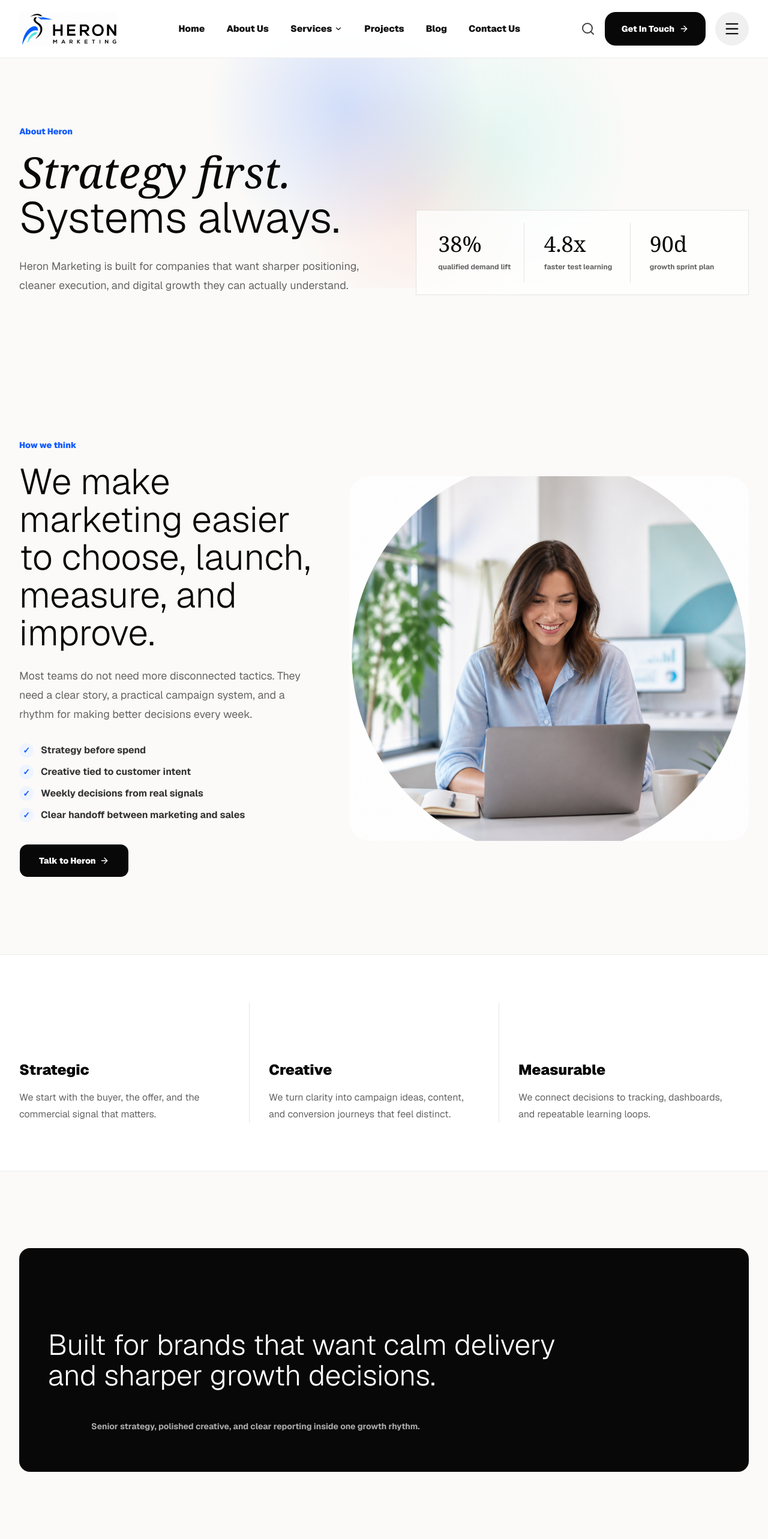
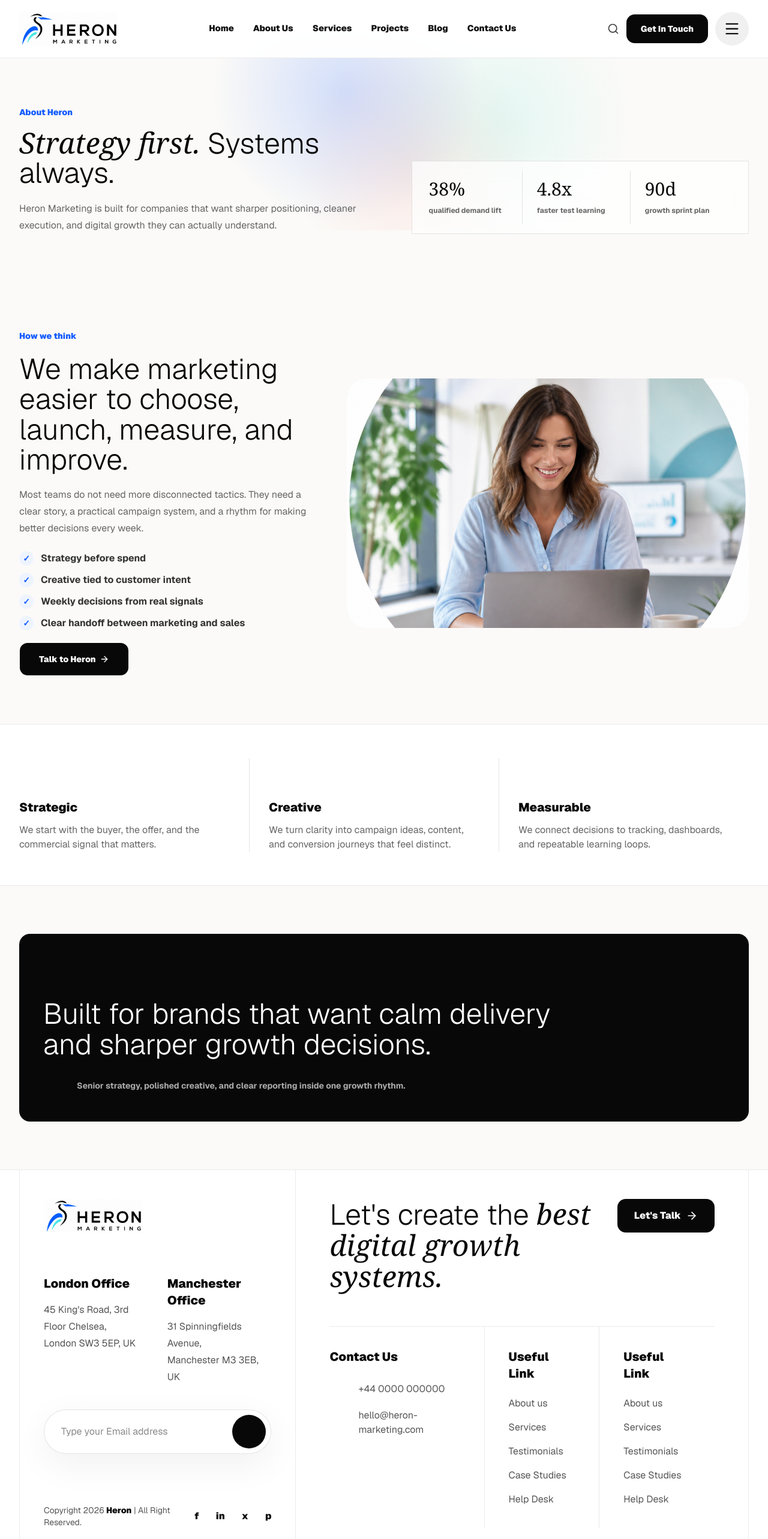
Before and after one commit to hammadi19/Heron, a Next.js app: page /about-us in a window 1280 px wide. Shown: the top 2566 px of the page at 60% size. Built offline with nearby package versions, Linux system fonts and the light colour scheme.

Commit message:
Compact site layout

```diff
--- a/app/about-us/page.tsx
+++ b/app/about-us/page.tsx
@@ -27,19 +27,19 @@ export default function AboutPage() {
         copy="Heron Marketing is built for companies that want sharper positioning, cleaner execution, and digital growth they can actually understand."
       />
 
-      <section className="px-5 py-24 sm:px-8 lg:py-32">
-        <div className="mx-auto grid max-w-[92rem] gap-12 lg:grid-cols-[0.86fr_1.14fr] lg:items-center">
+      <section className="px-5 py-16 sm:px-8 lg:py-20">
+        <div className="mx-auto grid max-w-[92rem] gap-10 lg:grid-cols-[0.86fr_1.14fr] lg:items-center">
           <div>
             <p className="text-sm font-black text-[#145cff]">How we think</p>
-            <h2 className="mt-5 text-5xl font-light leading-[1.05] tracking-normal sm:text-6xl">
+            <h2 className="mt-5 text-4xl font-light leading-[1.05] tracking-normal sm:text-5xl">
               We make marketing easier to choose, launch, measure, and improve.
             </h2>
-            <p className="mt-6 text-lg leading-8 text-[#666]">
+            <p className="mt-5 text-base leading-7 text-[#666]">
               Most teams do not need more disconnected tactics. They need a
               clear story, a practical campaign system, and a rhythm for making
               better decisions every week.
             </p>
-            <div className="mt-8 grid gap-3 font-bold text-[#333]">
+            <div className="mt-6 grid gap-3 font-bold text-[#333]">
               {["Strategy before spend", "Creative tied to customer intent", "Weekly decisions from real signals", "Clear handoff between marketing and sales"].map((item) => (
                 <p key={item} className="flex items-center gap-3">
                   <span className="grid size-6 shrink-0 place-items-center rounded-full bg-[#eef4ff] text-sm font-black text-[#145cff]">
@@ -49,39 +49,39 @@ export default function AboutPage() {
                 </p>
               ))}
             </div>
-            <Button asChild className="mt-9 h-14 rounded-xl bg-[#080808] px-8 font-black text-white hover:bg-[#145cff]">
+            <Button asChild className="mt-5 h-14 rounded-xl bg-[#080808] px-8 font-black text-white hover:bg-[#145cff]">
               <Link href="/contact-us">
                 Talk to Heron
                 <ArrowRight className="size-4" />
               </Link>
             </Button>
           </div>
-          <div className="relative min-h-[38rem] overflow-hidden rounded-[2rem] bg-[#e8edf2]">
+          <div className="relative min-h-[26rem] overflow-hidden rounded-[2rem] bg-[#e8edf2]">
             <Image src="/heron-hero-office.png" alt="Heron strategy team" fill sizes="(max-width: 1024px) 100vw, 50vw" className="object-cover" />
           </div>
         </div>
       </section>
 
-      <section className="border-y border-black/8 bg-white px-5 py-20 sm:px-8">
+      <section className="border-y border-black/8 bg-white px-5 py-14 sm:px-8">
         <div className="mx-auto grid max-w-[92rem] gap-8 md:grid-cols-3">
           {principles.map(([title, copy, Icon]) => (
             <article key={title as string} className="border-black/10 md:border-r md:pr-10 md:last:border-r-0">
-              <Icon className="size-16" />
-              <h3 className="mt-8 text-2xl font-black">{title as string}</h3>
-              <p className="mt-4 leading-7 text-[#666]">{copy as string}</p>
+              <Icon className="size-12" />
+              <h3 className="mt-5 text-xl font-black">{title as string}</h3>
+              <p className="mt-3 leading-6 text-[#666]">{copy as string}</p>
             </article>
           ))}
         </div>
       </section>
 
-      <section className="px-5 py-24 sm:px-8 lg:py-32">
-        <div className="mx-auto max-w-[92rem] rounded-2xl bg-[#080808] p-8 text-white sm:p-12">
-          <ProofIcon className="size-16" />
-          <h2 className="mt-6 max-w-4xl text-5xl font-light leading-[1.05] tracking-normal">
+      <section className="px-5 py-16 sm:px-8 lg:py-20">
+        <div className="mx-auto max-w-[92rem] rounded-2xl bg-[#080808] p-7 text-white sm:p-10">
+          <ProofIcon className="size-12" />
+          <h2 className="mt-5 max-w-4xl text-3xl font-light leading-[1.05] tracking-normal sm:text-5xl">
             Built for brands that want calm delivery and sharper growth decisions.
           </h2>
-          <div className="mt-8 flex items-center gap-4">
-            <AwardIcon className="size-14" />
+          <div className="mt-6 flex items-center gap-4">
+            <AwardIcon className="size-10" />
             <p className="max-w-xl text-sm font-bold leading-7 text-white/66">
               Senior strategy, polished creative, and clear reporting inside one growth rhythm.
             </p>
--- a/components/site/shared.tsx
+++ b/components/site/shared.tsx
@@ -2,7 +2,6 @@ import Image from "next/image";
 import Link from "next/link";
 import {
   ArrowRight,
-  ChevronDown,
   LayoutDashboard,
   Search,
 } from "lucide-react";
@@ -97,28 +96,24 @@ export function Header({ inverted = false }: { inverted?: boolean }) {
     <header className={`relative z-20 border-b px-5 py-5 sm:px-8 ${inverted ? "border-white/14 bg-transparent" : "border-black/8 bg-white/92 backdrop-blur-xl"}`}>
       <div className="mx-auto flex max-w-[92rem] items-center justify-between gap-6">
         <HeronLogo inverted={inverted} />
-      <nav className={`hidden items-center gap-9 text-[0.95rem] font-black lg:flex ${inverted ? "text-white/82" : "text-[#111]"}`}>
+        <nav className={`hidden items-center gap-8 text-[0.9rem] font-black lg:flex ${inverted ? "text-white/82" : "text-[#111]"}`}>
           {navLinks.map(([label, href]) => (
-          <Link key={href} href={href} className="flex items-center gap-1 transition hover:text-[#145cff]">
+            <Link key={href} href={href} className="transition hover:text-[#145cff]">
               {label}
-            {label === "Services" ? (
-              <ChevronDown className="size-3.5" />
-            ) : null}
             </Link>
           ))}
         </nav>
-      <div className={`flex items-center gap-4 ${inverted ? "text-white" : "text-[#111]"}`}>
-        <Search className="size-6 opacity-80" />
+        <div className={`flex items-center gap-3 ${inverted ? "text-white" : "text-[#111]"}`}>
+          <Search className="size-5 opacity-80" />
           <Link
             href="/contact-us"
-          className={`hidden h-14 items-center gap-2 rounded-2xl px-7 text-sm font-black transition sm:inline-flex ${
+            className={`hidden h-12 items-center gap-2 rounded-xl px-6 text-sm font-black transition sm:inline-flex ${
               inverted
                 ? "bg-white text-[#080808] hover:bg-[#b9f6e8]"
                 : "bg-[#080808] text-white hover:bg-[#145cff]"
             }`}
           >
             Get In Touch
-          <ArrowRight className="size-4" />
           </Link>
           <SiteDrawer inverted={inverted} />
         </div>
@@ -138,25 +133,25 @@ export function PageHero({
 }) {
   return (
     <section className="relative isolate overflow-hidden bg-[#fbfaf8] text-[#080808]">
-      <div className="absolute inset-x-0 top-16 h-[26rem] bg-[radial-gradient(circle_at_45%_28%,rgba(20,92,255,.18),transparent_30%),radial-gradient(circle_at_65%_42%,rgba(124,232,217,.18),transparent_26%),radial-gradient(circle_at_54%_66%,rgba(255,112,88,.12),transparent_28%)]" />
+      <div className="absolute inset-x-0 top-16 h-[20rem] bg-[radial-gradient(circle_at_45%_28%,rgba(20,92,255,.18),transparent_30%),radial-gradient(circle_at_65%_42%,rgba(124,232,217,.18),transparent_26%),radial-gradient(circle_at_54%_66%,rgba(255,112,88,.12),transparent_28%)]" />
       <Header />
-      <div className="relative z-10 mx-auto grid max-w-[92rem] gap-12 px-5 py-20 sm:px-8 lg:grid-cols-[1.05fr_0.95fr] lg:items-end lg:py-28">
+      <div className="relative z-10 mx-auto grid max-w-[92rem] gap-8 px-5 py-14 sm:px-8 lg:grid-cols-[1.05fr_0.95fr] lg:items-end lg:py-20">
         <div>
           <p className="text-sm font-black text-[#145cff]">{eyebrow}</p>
-          <h1 className="mt-5 max-w-4xl text-5xl font-light leading-[1.03] tracking-normal sm:text-7xl">
+          <h1 className="mt-4 max-w-4xl text-4xl font-light leading-[1.03] tracking-normal sm:text-5xl">
             <span className="font-serif italic">{title.split(" ").slice(0, 2).join(" ")}</span>{" "}
             {title.split(" ").slice(2).join(" ")}
           </h1>
-          <p className="mt-7 max-w-2xl text-lg leading-8 text-[#666]">{copy}</p>
+          <p className="mt-5 max-w-2xl text-base leading-7 text-[#666]">{copy}</p>
         </div>
-        <div className="grid gap-4 border border-black/10 bg-white/70 p-5 backdrop-blur-xl md:grid-cols-3">
+        <div className="grid gap-3 border border-black/10 bg-white/70 p-4 backdrop-blur-xl md:grid-cols-3">
           {[
             ["38%", "qualified demand lift"],
             ["4.8x", "faster test learning"],
             ["90d", "growth sprint plan"],
           ].map(([value, label]) => (
-            <div key={value} className="border-r border-black/10 p-4 text-[#080808] last:border-r-0">
-              <p className="font-serif text-4xl font-light">{value}</p>
+            <div key={value} className="border-r border-black/10 p-3 text-[#080808] last:border-r-0">
+              <p className="font-serif text-3xl font-light">{value}</p>
               <p className="mt-2 text-xs font-bold leading-5 text-[#666]">{label}</p>
             </div>
           ))}
@@ -182,10 +177,10 @@ export function SectionTitle({
       {eyebrow ? (
         <p className="mb-4 text-sm font-black text-[#145cff]">{eyebrow}</p>
       ) : null}
-      <h2 className="text-4xl font-light leading-[1.06] tracking-normal text-[#080808] sm:text-6xl">
+      <h2 className="text-3xl font-light leading-[1.06] tracking-normal text-[#080808] sm:text-5xl">
         {title}
       </h2>
-      {copy ? <p className="mt-6 text-lg leading-8 text-[#666]">{copy}</p> : null}
+      {copy ? <p className="mt-5 text-base leading-7 text-[#666]">{copy}</p> : null}
     </div>
   );
 }
@@ -196,12 +191,12 @@ export function ServiceGrid() {
       {services.map((service) => (
         <article
           key={service.title}
-          className="group border-b border-r border-black/10 p-8 transition hover:bg-[#fbfaf8] md:[&:nth-child(2n)]:border-r-0 lg:[&:nth-child(2n)]:border-r lg:[&:nth-child(3n)]:border-r-0 lg:[&:nth-last-child(-n+3)]:border-b-0"
+          className="group border-b border-r border-black/10 p-6 transition hover:bg-[#fbfaf8] md:[&:nth-child(2n)]:border-r-0 lg:[&:nth-child(2n)]:border-r lg:[&:nth-child(3n)]:border-r-0 lg:[&:nth-last-child(-n+3)]:border-b-0"
         >
-          <service.icon className="size-14" />
-          <h3 className="mt-8 text-2xl font-black">{service.title}</h3>
-          <p className="mt-4 min-h-24 text-sm leading-7 text-[#666]">{service.copy}</p>
-          <Link href="/contact-us" className="mt-7 inline-flex items-center gap-2 text-sm font-black text-[#080808] transition group-hover:text-[#145cff]">
+          <service.icon className="size-12" />
+          <h3 className="mt-6 text-xl font-black">{service.title}</h3>
+          <p className="mt-3 min-h-20 text-sm leading-6 text-[#666]">{service.copy}</p>
+          <Link href="/contact-us" className="mt-5 inline-flex items-center gap-2 text-sm font-black text-[#080808] transition group-hover:text-[#145cff]">
             Explore service
             <ArrowRight className="size-4" />
           </Link>
@@ -213,10 +208,10 @@ export function ServiceGrid() {
 
 export function PortfolioGrid() {
   return (
-    <div className="mx-auto grid max-w-[92rem] gap-7 md:grid-cols-2 lg:grid-cols-3">
+    <div className="mx-auto grid max-w-[92rem] gap-5 md:grid-cols-2 lg:grid-cols-3">
       {portfolio.map(([title, label, image], index) => (
         <article key={`${title}-${label}`} className={`group overflow-hidden rounded-2xl bg-white shadow-[0_22px_70px_rgba(16,24,40,.08)] ${index === 1 ? "lg:translate-y-8" : ""}`}>
-          <div className="relative h-72 overflow-hidden">
+          <div className="relative h-60 overflow-hidden">
             <Image src={image} alt={title} fill sizes="(max-width: 768px) 100vw, 33vw" className="object-cover transition duration-500 group-hover:scale-105" />
             <div className="absolute inset-0 bg-[linear-gradient(180deg,transparent_34%,rgba(0,0,0,.78)_100%)]" />
             <div className="absolute bottom-0 left-0 right-0 p-6 text-white">
@@ -232,19 +227,19 @@ export function PortfolioGrid() {
 
 export function NewsGrid() {
   return (
-    <div className="mx-auto grid max-w-[92rem] gap-7 md:grid-cols-3">
+    <div className="mx-auto grid max-w-[92rem] gap-5 md:grid-cols-3">
       {news.map(([date, title, image]) => (
         <article key={title} className="group overflow-hidden rounded-2xl border border-black/10 bg-white">
-          <div className="relative h-60">
+          <div className="relative h-52">
             <Image src={image} alt={title} fill sizes="(max-width: 768px) 100vw, 33vw" className="object-cover transition duration-500 group-hover:scale-105" />
           </div>
-          <div className="p-7">
+          <div className="p-6">
             <p className="text-sm font-black text-[#145cff]">{date}</p>
-            <h3 className="mt-4 text-2xl font-black leading-snug">{title}</h3>
-            <p className="mt-4 text-sm leading-7 text-[#666]">
+            <h3 className="mt-3 text-xl font-black leading-snug">{title}</h3>
+            <p className="mt-3 text-sm leading-6 text-[#666]">
               Practical thinking for teams turning attention into measurable demand.
             </p>
-            <Link href="/contact-us" className="mt-6 inline-flex items-center gap-2 text-sm font-black">
+            <Link href="/contact-us" className="mt-5 inline-flex items-center gap-2 text-sm font-black">
               Read insight
               <ArrowRight className="size-4" />
             </Link>
@@ -265,24 +260,24 @@ export function Footer() {
   ];
 
   return (
-    <footer id="contact-us" className="border-t border-black/8 bg-white text-[#080808]">
-      <div className="grid min-h-[38rem] border-b border-black/8 lg:grid-cols-[0.66fr_1.08fr]">
-        <div className="flex flex-col justify-between border-black/8 px-5 py-16 sm:px-8 lg:border-r lg:px-14">
+    <footer id="contact-us" className="border-t border-black/8 bg-white px-5 text-[#080808] sm:px-8">
+      <div className="mx-auto grid max-w-[92rem] border-x border-black/8 lg:grid-cols-[0.66fr_1.08fr]">
+        <div className="flex flex-col justify-between border-black/8 py-12 lg:border-r lg:px-10">
           <div>
             <HeronLogo />
 
-            <div className="mt-24 grid gap-8 sm:grid-cols-2">
+            <div className="mt-16 grid gap-8 sm:grid-cols-2">
               <div>
-                <h3 className="text-xl font-black xl:text-2xl">London Office</h3>
-                <p className="mt-5 max-w-xs text-lg leading-8 text-[#555]">
+                <h3 className="text-lg font-black xl:text-xl">London Office</h3>
+                <p className="mt-4 max-w-xs text-base leading-7 text-[#555]">
                   45 King&apos;s Road, 3rd Floor Chelsea,
                   <br />
                   London SW3 5EP, UK
                 </p>
               </div>
               <div>
-                <h3 className="text-xl font-black xl:text-2xl">Manchester Office</h3>
-                <p className="mt-5 max-w-xs text-lg leading-8 text-[#555]">
+                <h3 className="text-lg font-black xl:text-xl">Manchester Office</h3>
+                <p className="mt-4 max-w-xs text-base leading-7 text-[#555]">
                   31 Spinningfields Avenue,
                   <br />
                   Manchester M3 3EB, UK
@@ -290,27 +285,27 @@ export function Footer() {
               </div>
             </div>
 
-            <form className="mt-14 flex max-w-2xl items-center rounded-full border border-black/10 bg-white p-2 shadow-[0_18px_60px_rgba(16,24,40,.06)]">
+            <form className="mt-10 flex max-w-2xl items-center rounded-full border border-black/10 bg-white p-2 shadow-[0_18px_60px_rgba(16,24,40,.06)]">
               <input
-                className="min-w-0 flex-1 bg-transparent px-6 text-lg outline-none placeholder:text-[#8a8a8a]"
+                className="min-w-0 flex-1 bg-transparent px-5 text-base outline-none placeholder:text-[#8a8a8a]"
                 placeholder="Type your Email address"
                 aria-label="Newsletter email"
               />
               <button
-                className="grid size-16 shrink-0 place-items-center rounded-full bg-[#080808] text-white transition hover:bg-[#145cff]"
+                className="grid size-14 shrink-0 place-items-center rounded-full bg-[#080808] text-white transition hover:bg-[#145cff]"
                 type="button"
                 aria-label="Subscribe to newsletter"
               >
-                <SendIcon className="size-10" />
+                <SendIcon className="size-9" />
               </button>
             </form>
           </div>
 
-          <div className="mt-16 flex flex-col gap-8 text-sm text-[#555] sm:flex-row sm:items-center sm:justify-between">
+          <div className="mt-12 flex flex-col gap-6 text-sm text-[#555] sm:flex-row sm:items-center sm:justify-between">
             <p>
               Copyright 2026 <span className="font-black text-[#080808]">Heron</span> | All Right Reserved.
             </p>
-            <div className="flex items-center gap-9 text-lg font-black text-[#080808]">
+            <div className="flex items-center gap-7 text-base font-black text-[#080808]">
               <a href="/contact-us" aria-label="Facebook" className="hover:text-[#145cff]">f</a>
               <a href="/contact-us" aria-label="LinkedIn" className="hover:text-[#145cff]">in</a>
               <a href="/contact-us" aria-label="Twitter" className="hover:text-[#145cff]">x</a>
@@ -319,40 +314,40 @@ export function Footer() {
           </div>
         </div>
 
-        <div className="flex flex-col px-5 py-16 sm:px-8 lg:px-20">
+        <div className="flex flex-col py-12 lg:px-14">
           <div className="grid gap-8 lg:grid-cols-[1fr_auto] lg:items-start">
-            <h2 className="max-w-3xl text-4xl font-light leading-[1.04] tracking-normal sm:text-5xl 2xl:text-6xl">
+            <h2 className="max-w-3xl text-3xl font-light leading-[1.04] tracking-normal sm:text-5xl">
               Let&apos;s create the{" "}
               <span className="font-serif italic">best digital growth systems.</span>
             </h2>
             <Link
               href="/contact-us"
-              className="inline-flex h-16 w-fit items-center gap-2 rounded-2xl bg-[#080808] px-9 text-base font-black text-white transition hover:bg-[#145cff]"
+              className="inline-flex h-14 w-fit items-center gap-2 rounded-xl bg-[#080808] px-7 text-base font-black text-white transition hover:bg-[#145cff]"
             >
               Let&apos;s Talk
               <ArrowRight className="size-5" />
             </Link>
           </div>
 
-          <div className="mt-20 grid flex-1 border-t border-black/8 lg:grid-cols-[1.05fr_0.78fr_0.78fr]">
-            <div className="border-black/8 py-12 lg:border-r lg:pr-10">
-              <h3 className="text-xl font-black xl:text-2xl">Contact Us</h3>
-              <div className="mt-7 grid gap-5 text-lg text-[#555]">
+          <div className="mt-14 grid flex-1 border-t border-black/8 lg:grid-cols-[1.05fr_0.78fr_0.78fr]">
+            <div className="border-black/8 py-9 lg:border-r lg:pr-10">
+              <h3 className="text-lg font-black xl:text-xl">Contact Us</h3>
+              <div className="mt-6 grid gap-4 text-base text-[#555]">
                 <p className="flex items-center gap-4">
-                  <PhoneIcon className="size-10 shrink-0" />
+                  <PhoneIcon className="size-8 shrink-0" />
                   +44 0000 000000
                 </p>
                 <p className="flex items-center gap-4">
-                  <MailIcon className="size-10 shrink-0" />
+                  <MailIcon className="size-8 shrink-0" />
                   hello@heron-marketing.com
                 </p>
               </div>
             </div>
 
             {[0, 1].map((column) => (
-              <div key={column} className="border-black/8 py-12 lg:border-r lg:px-10 lg:last:border-r-0">
-                <h3 className="text-xl font-black xl:text-2xl">Useful Link</h3>
-                <div className="mt-7 grid gap-5 text-lg text-[#555]">
+              <div key={column} className="border-black/8 py-9 lg:border-r lg:px-10 lg:last:border-r-0">
+                <h3 className="text-lg font-black xl:text-xl">Useful Link</h3>
+                <div className="mt-6 grid gap-4 text-base text-[#555]">
                   {usefulLinks.map(([label, href]) => (
                     <Link key={`${column}-${href}`} href={href} className="transition hover:text-[#145cff]">
                       {label}
```
Also changed, not shown: app/blog/page.tsx (+6 -6 lines), app/contact-us/page.tsx (+23 -23 lines), app/page.tsx (+42 -42 lines), app/projects/page.tsx (+8 -8 lines), app/services/page.tsx (+11 -11 lines). Lines whose indentation alone changed are shown as unchanged.
